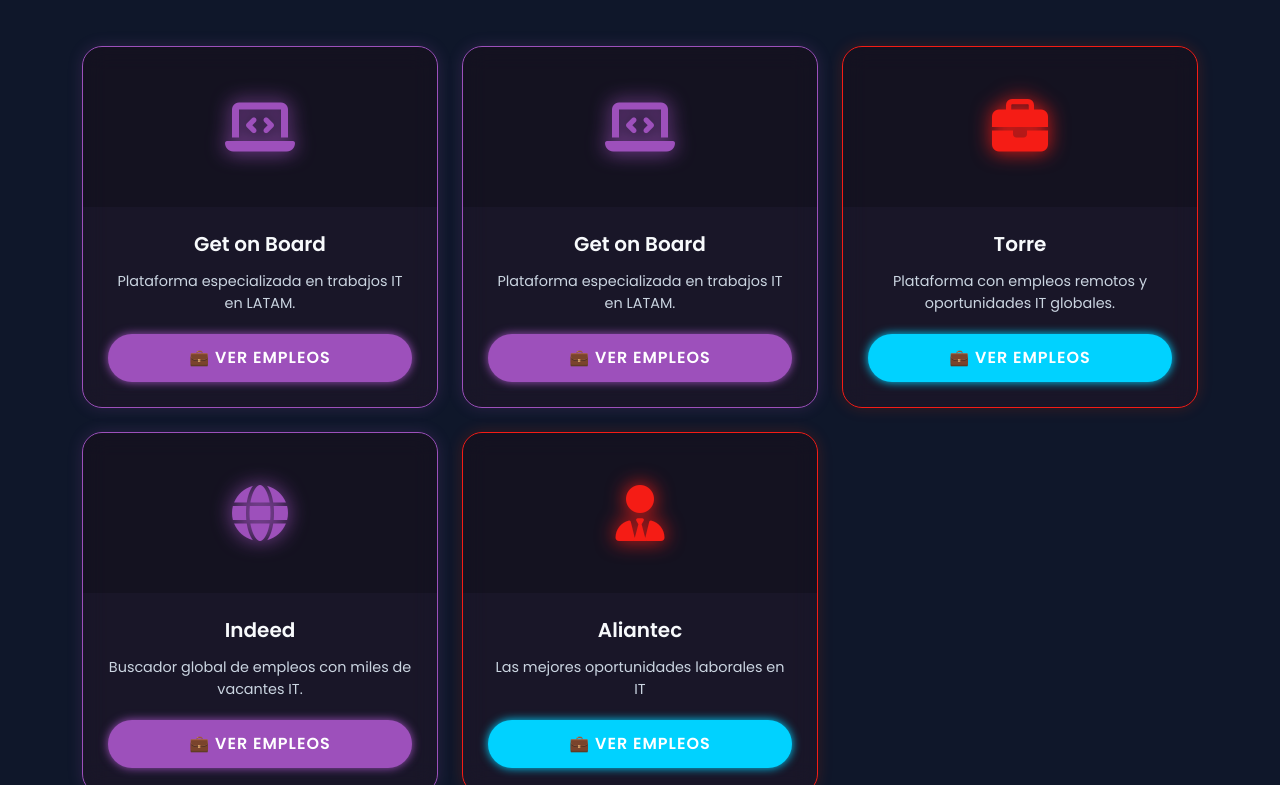
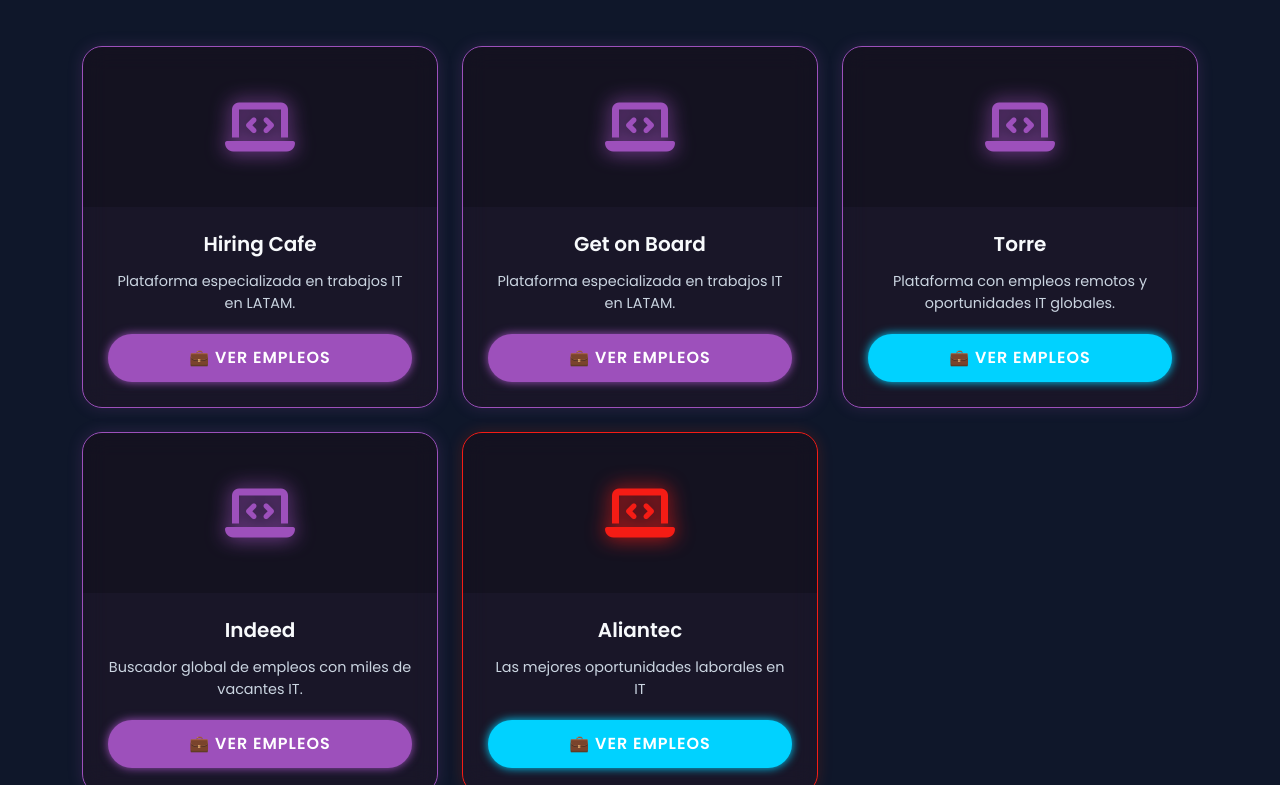
Before and after one commit to yaninacba/Bibliotecatecnico, a plain HTML site: page empleos.html in a window 1280 px wide. Shown: the part 315-1100 px from the top of the page. Drawn offline with nearby package versions, Linux system fonts and the light colour scheme.

Commit message:
empleoslink1

```diff
--- a/empleos.html
+++ b/empleos.html
@@ -191,7 +191,7 @@
         </div>
 
         <div class="card-body">
-          <h5 class="card-title">Get on Board</h5>
+          <h5 class="card-title">Hiring Cafe</h5>
 
           <p class="card-text">
             Plataforma especializada en trabajos IT en LATAM.
@@ -230,10 +230,10 @@
 
     <!-- TORRE -->
     <div class="col-md-4">
-      <div class="kit-card card-red">
+      <div class="kit-card card-purple">
 
-        <div class="card-portada" style="color: var(--neon-red);">
-          <i class="fa-solid fa-briefcase icono-portada"></i>
+        <div class="card-portada" style="color: var(--neon-purple);">
+          <i class="fa-solid fa-laptop-code icono-portada"></i>
         </div>
 
         <div class="card-body">
@@ -257,7 +257,7 @@
       <div class="kit-card card-purple">
 
         <div class="card-portada" style="color: var(--neon-purple);">
-          <i class="fa-solid fa-globe icono-portada"></i>
+          <i class="fa-solid fa-laptop-code icono-portada"></i>
         </div>
 
         <div class="card-body">
@@ -280,7 +280,7 @@
       <div class="kit-card card-red">
 
         <div class="card-portada" style="color: var(--neon-red);">
-          <i class="fa-solid fa-user-tie icono-portada"></i>
+          <i class="fa-solid fa-laptop-code icono-portada"></i>
         </div>
 
         <div class="card-body">
```
